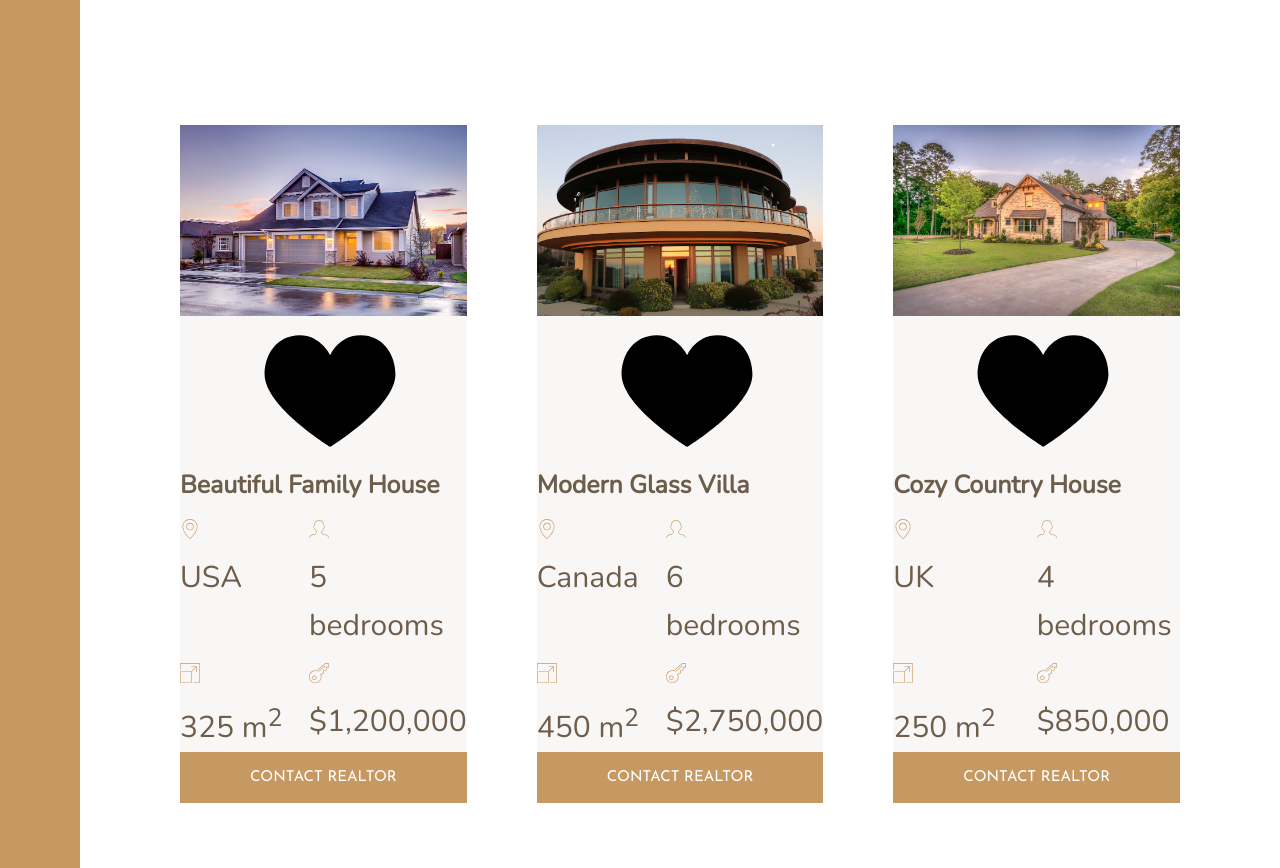
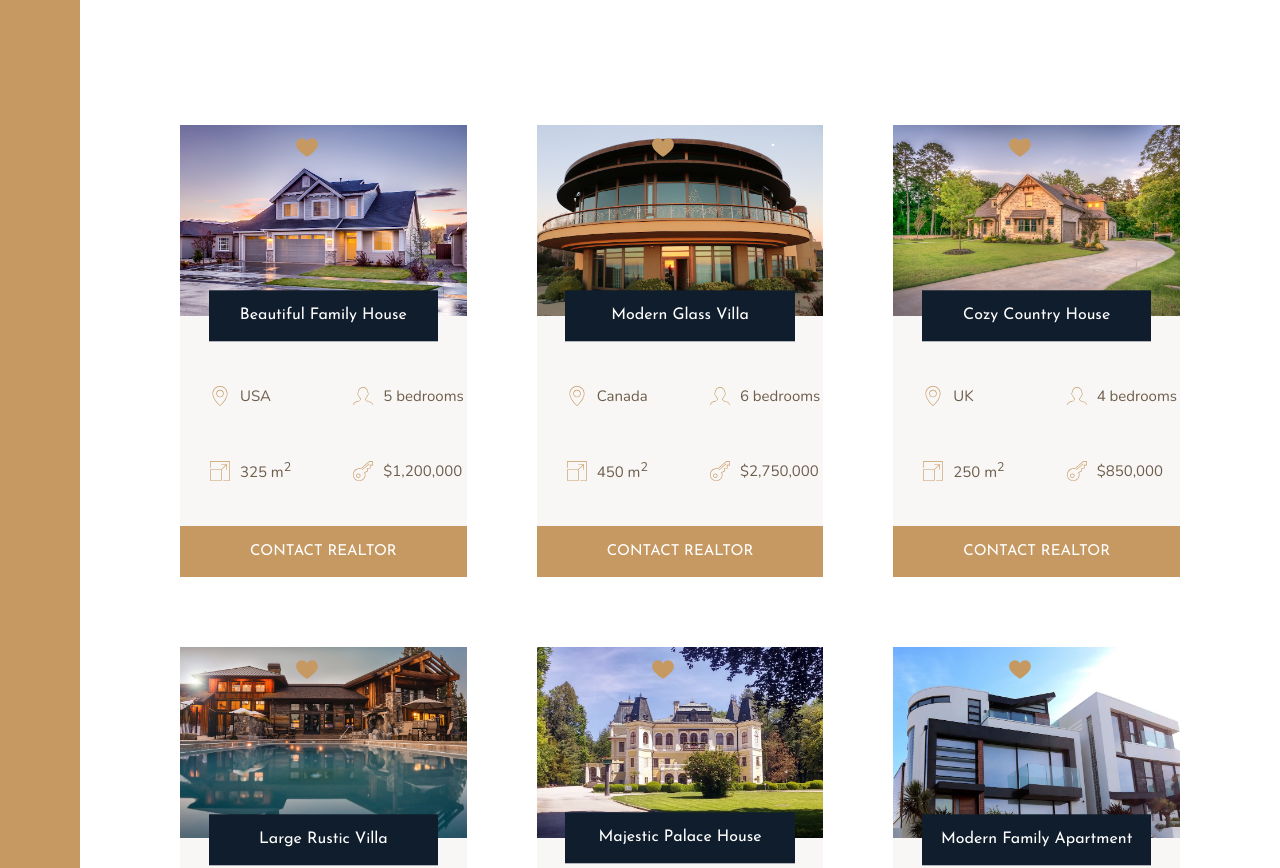
Before and after one commit to dcc5235/Grid_Homes, a website: page index.html in a window 1280 px wide. Shown: the part 2020-2888 px from the top of the page. Drawn offline with nearby package versions, Linux system fonts and the light colour scheme.

Commit message:
added grid row/col to img, name, like btn on home section

```diff
--- a/sass/_homes.scss
+++ b/sass/_homes.scss
@@ -12,29 +12,64 @@
 
   display: grid;
   grid-template-columns: repeat(2, 1fr);
+  grid-row-gap: 3.5rem;
 
   &__img {
     width: 100%;
+    grid-row: 1 / 2;
     grid-column: 1 / -1;
+    z-index: 1;
   }
 
   &__like {
+    grid-row: 1 / 2;
+    grid-column: 2 / 3;
+    fill: $color-primary;
+    height: 2.5rem;
+    width: 2.5;
+    z-index: 2;
+    justify-self: end;
+    margin: 1rem;
   }
 
   &__name {
+    grid-row: 1 / 2;
     grid-column: 1 / -1;
+    justify-self: center;
+    align-self: end;
+    z-index: 3;
+
+    width: 80%;
+    font-family: $font-display;
+    font-size: 1.6rem;
+    text-align: center;
+    padding: 1.25rem;
+    background-color: $color-secondary;
+    color: #fff;
+    font-weight: 400;
+    transform: translateY(50%);
+  }
+
+  &__location,
+  &__rooms {
+    margin-top: 2.5rem;
   }
 
   &__location,
   &__rooms,
   &__area,
   &__price {
+    font-size: 1.5rem;
+    margin-left: 2rem;
+
+    display: flex;
+    align-items: center;
+
     svg {
       fill: $color-primary;
       height: 2rem;
       width: 2rem;
-    }
-    p {
+      margin-right: 1rem;
     }
   }
 
```
Also changed, not shown: css/style.css.
